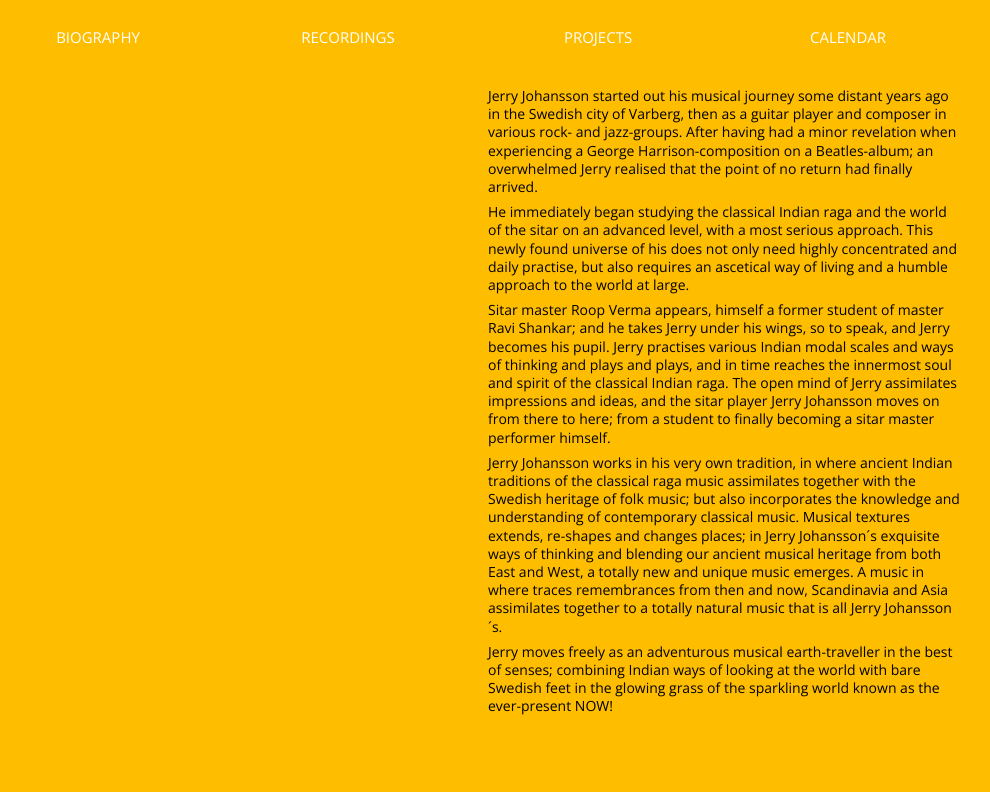
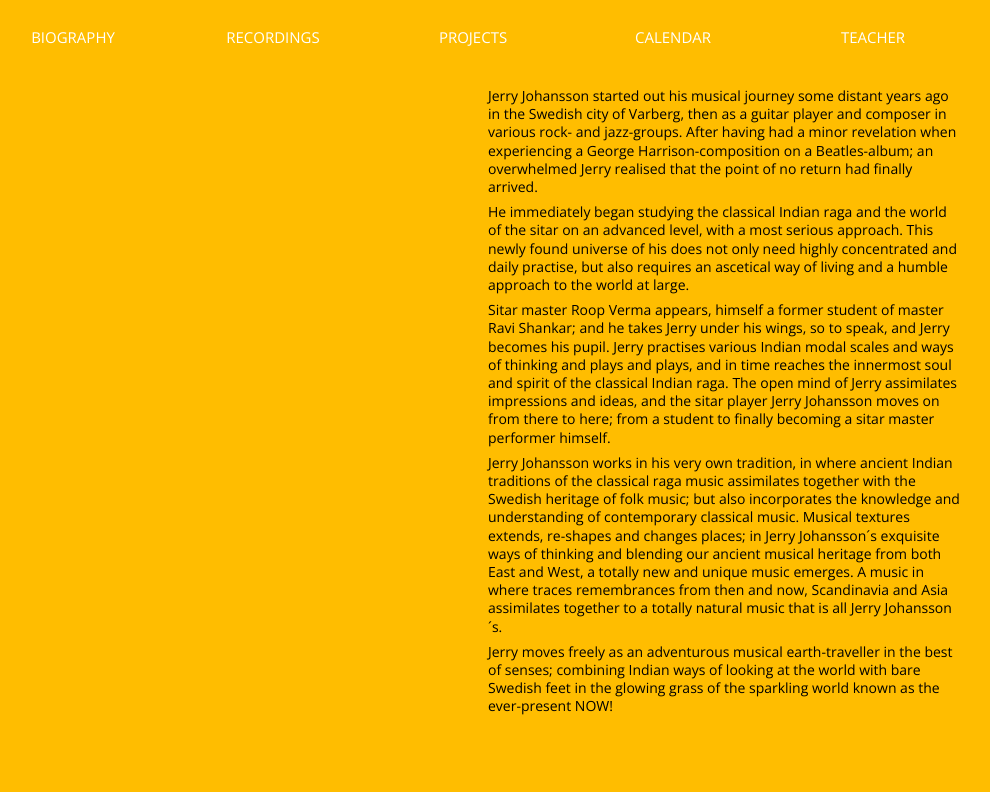
Before and after one commit to jryjson/githubpageswebjerry, a plain HTML site: page index.html in a window 1280 px wide. Shown: the part 118-910 px from the top of the page, without its empty margins (167-1157 px from the left). Drawn offline with nearby package versions, Linux system fonts and the light colour scheme.

Commit message:
Lagt till en ny länk i menyn.

```diff
--- a/index.html
+++ b/index.html
@@ -17,6 +17,7 @@
         <a href="#">RECORDINGS</a>
         <a href="#">PROJECTS</a>
         <a href="#">CALENDAR</a>
+        <a href="#">TEACHER</a>
     </nav>
     <main>
         <article>
```
